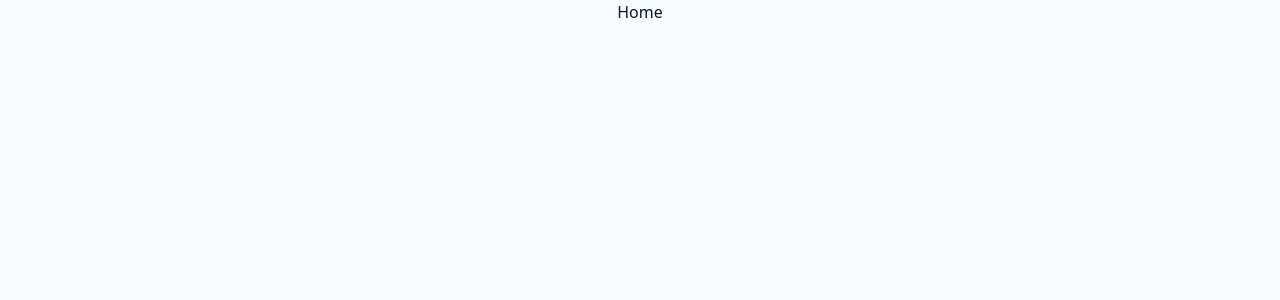
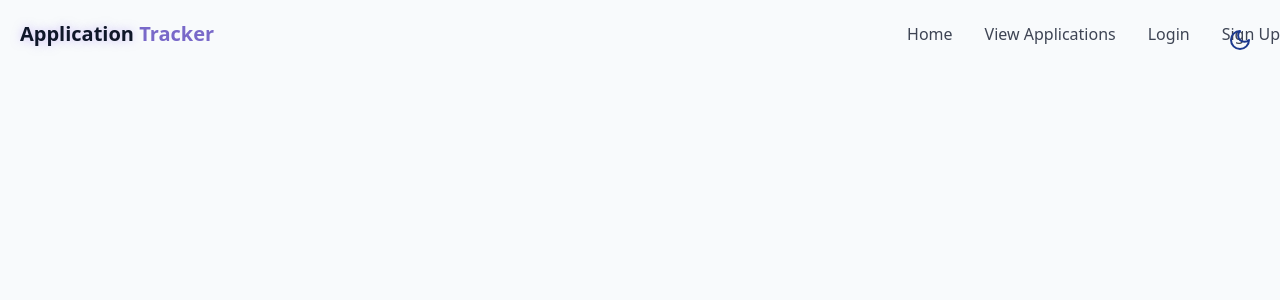
Before and after one commit to TyLou28/Application-Tracker, a React (Vite) app in the folder frontend/frontend/: page / in a window 1280 px wide. Shown: the top 300 px of the page. Built offline with nearby package versions, Linux system fonts and the light colour scheme.

Commit message:
Styling and functionality for home, navbar and toggle

```diff
--- /dev/null
+++ b/frontend/frontend/src/components/Navbar.jsx
@@ -0,0 +1,74 @@
+import { cn } from "@/lib/utils.js"
+import { MenuIcon, X } from "lucide-react"
+import { useEffect, useState } from "react"
+
+const navItems = [
+    {name: "Home", href: "#hero"},
+    {name: "View Applications", href: "#view-application"},
+    {name: "Login", href: "#login"},
+    {name: "Sign Up", href: "#sign-up"},
+
+]
+
+export const Navbar = () => {
+    const [isScrolled, setIsScrolled] = useState(false)
+    const [isMenuOpen, setIsMenuOpen] = useState(false)
+
+    useEffect(() => {
+        const handleScroll = () => {
+            setIsScrolled(window.scrollY > 10)
+        }
+        window.addEventListener("scroll", handleScroll)
+
+        return () => window.removeEventListener("scroll", handleScroll)
+    }, [])
+
+    return (
+        <nav className={cn("fixed w-full z-40 transition-all duration-300",
+            isScrolled ? "py-3 bg-background/80 backdrop-blur-md shadow-xs" : "py-5"
+        )}>
+
+            <div className="container flex items-center justify-between">
+                <a className="text-xl font-bold text-primary flex items-center" href="#hero">
+                    <span className="ml-5 relative z-10">
+                        <span className="text-glow text-foreground">Application</span> Tracker
+                    </span>
+                </a>
+
+                {/* Desktop navbar */}
+                <div className="hidden md:flex space-x-8">
+                    {navItems.map((item, key) => (
+                        <a key={key} href={item.href} className="text-foreground/80 hover:text-primary transition-colors duration 300">
+                            {item.name}
+                        </a>
+                    ))}
+                </div>
+
+                {/* Phone navbar */}
+                <button onClick={() => setIsMenuOpen((prev) => !prev)}
+                    className="md:hidden p-2 text-foreground z-50"
+                    aria-label={isMenuOpen ? "Close Menu" : "Open Menu"}>
+                    {isMenuOpen ? <X size={24} /> : <MenuIcon size={24} />}
+                </button>
+
+                <div className={cn("fixed inset-0 bg-background/95 backdrop-blur-md z-40 flex flex-col items-center justify-center",
+                    "transition-all duration-300 md:hidden",
+                    isMenuOpen ? "opacity-100 pointer-events-auto"
+                    : "opacity-0 pointer-events-none"
+                    )}>
+                    <div className="flex flex-col space-y-8 text-xl">
+                        {navItems.map((item, key) => (
+                            <a key={key}
+                            href={item.href}
+                            className="text-foreground/80 hover:text-primary transition-colors duration 300"
+                            onClick={() => setIsMenuOpen(false)}>
+                                {item.name}
+                            </a>
+                        ))}
+                    </div>
+                </div>
+            </div>
+
+        </nav>
+    )
+}
--- /dev/null
+++ b/frontend/frontend/src/components/ToggleTheme.jsx
@@ -0,0 +1,44 @@
+import { useEffect, useState } from "react"
+import { Sun, Moon } from "lucide-react"
+import { cn } from "@/lib/utils.js"
+
+export const ToggleTheme = () => {
+    const [isDarkMode, setIsDarkMode] = useState(true);
+
+    {/* Used to keep the page in either light or dark mode after refresh*/}
+    useEffect(() => {
+        const storedTheme = localStorage.getItem("theme")
+        if (storedTheme == "dark") {
+            setIsDarkMode(true)
+            document.documentElement.classList.add("dark");
+        } else {
+            document.documentElement.classList.remove("dark");
+            setIsDarkMode(false)
+        }
+    }, [])
+
+    const toggleTheme = () => {
+        if (isDarkMode) {
+            localStorage.setItem("theme", "light")
+            document.documentElement.classList.remove("dark");
+            setIsDarkMode(false)
+        } else {
+            localStorage.setItem("theme", "dark")
+            document.documentElement.classList.add("dark");
+            setIsDarkMode(true)
+        }
+    }
+
+    return (
+        <button onClick={toggleTheme} className={cn("fixed max-sm:hidden top-5 right-5 z-50 p-2 rounded-full transition-colors duration-300",
+            "focus:outline-hidden"
+        )}>
+        {" "}
+        {isDarkMode ? (
+            <Sun className="h-6 w-6 text-yellow-300"/>
+        ) : (
+            <Moon className="h-6 w-6 text-blue-900"/>
+        )}
+        </button>
+    )
+}
--- a/frontend/frontend/src/pages/Home.jsx
+++ b/frontend/frontend/src/pages/Home.jsx
@@ -1,7 +1,11 @@
+import { Navbar } from "../components/Navbar"
+import { ToggleTheme } from "../components/ToggleTheme"
+
 export const Home = () => {
     return (
-        <div className="">
-            <h2>Home</h2>
+        <div className="min-h-screen bg-background text-foreground overflow-x-hidden">
+            <ToggleTheme />
+            <Navbar />
         </div>
     )
 }
```
